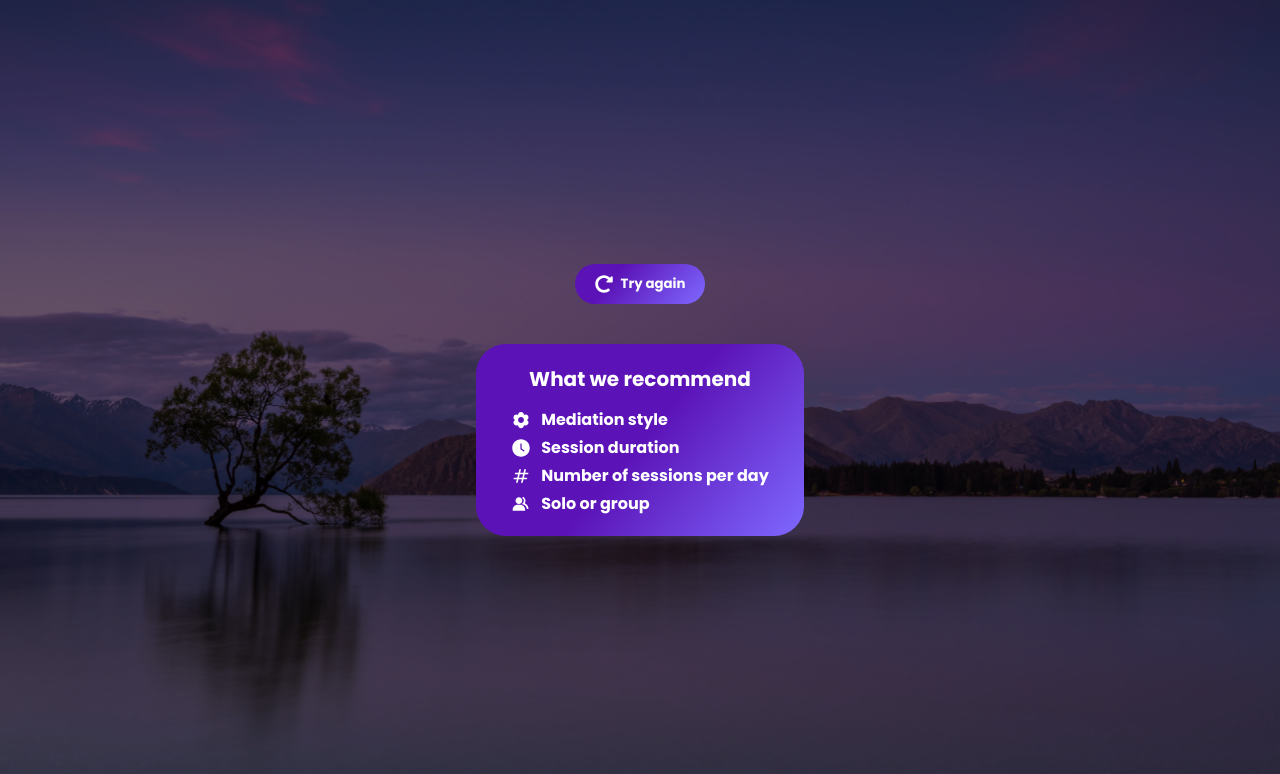
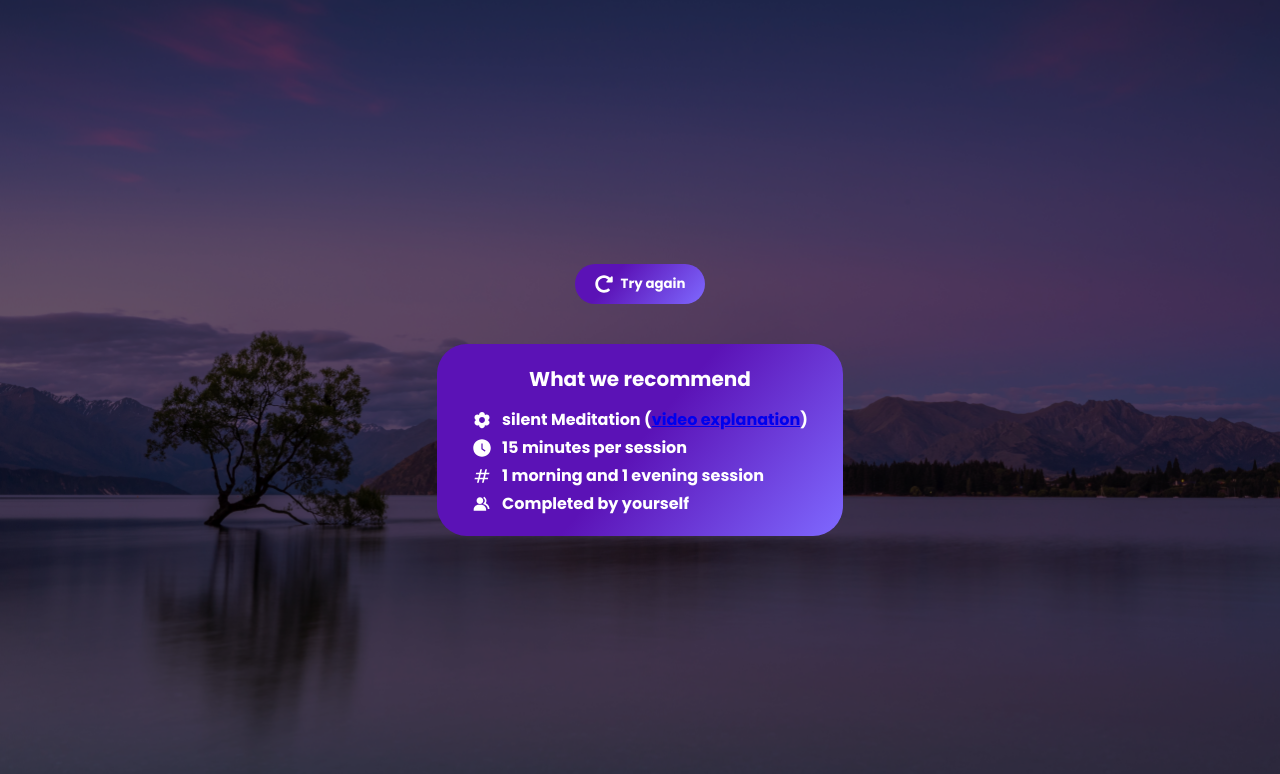
Before and after one commit to RyanMcPherson7/breathe, a React (Create React App) app: page /A/recommendation in a window 1280 px wide. Shown: the top 774 px of the page. Built offline with nearby package versions, Linux system fonts and the light colour scheme.

Commit message:
chore: add recommendation algo

```diff
--- a/src/components/recommendation/index.jsx
+++ b/src/components/recommendation/index.jsx
@@ -7,7 +7,7 @@ import { AiFillClockCircle } from 'react-icons/ai'
 import { MdNumbers } from 'react-icons/md'
 import { BiSolidGroup } from 'react-icons/bi'
 import Button from '../button'
-import { colorsHex } from '../../constants'
+import { colorsHex, colors, questionOptions } from '../../constants'
 import {
   setStressLevel,
   setRootCause,
@@ -20,10 +20,152 @@ const index = () => {
   const navigate = useNavigate()
   const location = useLocation()
   const dispatch = useDispatch()
+
   const color = useSelector((state) => state.form.color)
+  const stressLevel = useSelector((state) => state.form.stressLevel)
+  const rootCause = useSelector((state) => state.form.rootCause)
+  const meditationExperience = useSelector(
+    (state) => state.form.meditationExperience
+  )
+  const age = useSelector((state) => state.form.age)
+
+  const generateMeditationStyle = useCallback(() => {
+    switch (color) {
+      case colors.red:
+        return (
+          <span>
+            Transcendental Meditation (
+            <a
+              href="https://www.youtube.com/watch?v=fbX5eNAbpeo&pp=ygUZdHJhbnNjZW5kZW50YWwgbWVkaXRhdGlvbg%3D%3D"
+              target="_blank"
+              rel="noreferrer"
+            >
+              video explanation
+            </a>
+            )
+          </span>
+        )
+      case colors.orange:
+        return (
+          <span>
+            Zen Meditation (
+            <a
+              href="https://www.youtube.com/watch?v=aTIV9djESbY&pp=ygUOemVuIG1lZGl0YXRpb24%3D"
+              target="_blank"
+              rel="noreferrer"
+            >
+              video explanation
+            </a>
+            )
+          </span>
+        )
+      case colors.yellow:
+        return (
+          <span>
+            Guided Meditation (
+            <a
+              href="https://www.youtube.com/watch?v=Jyy0ra2WcQQ&pp=ygURZ3VpZGVkIG1lZGl0YXRpb24%3D"
+              target="_blank"
+              rel="noreferrer"
+            >
+              video explanation
+            </a>
+            )
+          </span>
+        )
+      case colors.green:
+        return (
+          <span>
+            Vipassanā Meditation (
+            <a
+              href="https://www.youtube.com/watch?v=Z7oYJZg9nOA&pp=ygUUdmlwYXNhbm5hIG1lZGl0YXRpb24%3D"
+              target="_blank"
+              rel="noreferrer"
+            >
+              video explanation
+            </a>
+            )
+          </span>
+        )
+      case colors.blue:
+        return (
+          <span>
+            Walking Meditation (
+            <a
+              href="https://www.youtube.com/watch?v=maCdzhtGgGU&pp=ygUSd2Fsa2luZyBtZWRpdGF0aW9u"
+              target="_blank"
+              rel="noreferrer"
+            >
+              video explanation
+            </a>
+            )
+          </span>
+        )
+      default:
+        return (
+          <span>
+            silent Meditation (
+            <a
+              href="https://www.youtube.com/watch?v=maCdzhtGgGU&pp=ygUSd2Fsa2luZyBtZWRpdGF0aW9u"
+              target="_blank"
+              rel="noreferrer"
+            >
+              video explanation
+            </a>
+            )
+          </span>
+        )
+    }
+  }, [color])
+
+  const generateSessionDuration = useCallback(() => {
+    let sessionDuration = 0
+
+    switch (age) {
+      case questionOptions.age[0]:
+        sessionDuration = 3
+        break
+      case questionOptions.age[1]:
+        sessionDuration = 5
+        break
+      case questionOptions.age[2]:
+        sessionDuration = 10
+        break
+      default:
+        sessionDuration = 15
+    }
+
+    if (stressLevel > 5) {
+      sessionDuration *= 2
+    }
+
+    return <span>{sessionDuration} minutes per session</span>
+  }, [])
+
+  const generateNumSessions = useCallback(() => {
+    if (
+      meditationExperience === questionOptions.meditationExperience[0] ||
+      meditationExperience === questionOptions.meditationExperience[1]
+    ) {
+      return <span>1 morning or evening</span>
+    }
+
+    return <span>1 morning and 1 evening session</span>
+  }, [])
+
+  const generateGroupStyle = useCallback(() => {
+    if (
+      rootCause === questionOptions[1] ||
+      rootCause === questionOptions[2] ||
+      rootCause === questionOptions[4]
+    ) {
+      return <span>Completed with a group</span>
+    }
+
+    return <span>Completed by yourself</span>
+  }, [])
 
   const handleResetClick = useCallback(() => {
-
     // reset form
     dispatch(setStressLevel('5'))
     dispatch(setRootCause(''))
@@ -31,7 +173,14 @@ const index = () => {
     dispatch(setAge(''))
 
     navigate(`/${location.pathname.split('/')[1]}/form`)
-  }, [])
+  }, [
+    dispatch,
+    setStressLevel,
+    setRootCause,
+    setMeditationExperience,
+    setAge,
+    location
+  ])
 
   return (
     <div id="recommendation-container">
@@ -49,17 +198,20 @@ const index = () => {
       >
         <h4>What we recommend</h4>
         <p>
-          <IoMdFlower className="recommendation-icon" /> Mediation style
+          <IoMdFlower className="recommendation-icon" />
+          {generateMeditationStyle()}
         </p>
         <p>
-          <AiFillClockCircle className="recommendation-icon" /> Session duration
+          <AiFillClockCircle className="recommendation-icon" />
+          {generateSessionDuration()}
         </p>
         <p>
-          <MdNumbers className="recommendation-icon" /> Number of sessions per
-          day
+          <MdNumbers className="recommendation-icon" />
+          {generateNumSessions()}
         </p>
         <p>
-          <BiSolidGroup className="recommendation-icon" /> Solo or group
+          <BiSolidGroup className="recommendation-icon" />
+          {generateGroupStyle()}
         </p>
       </div>
     </div>
```
